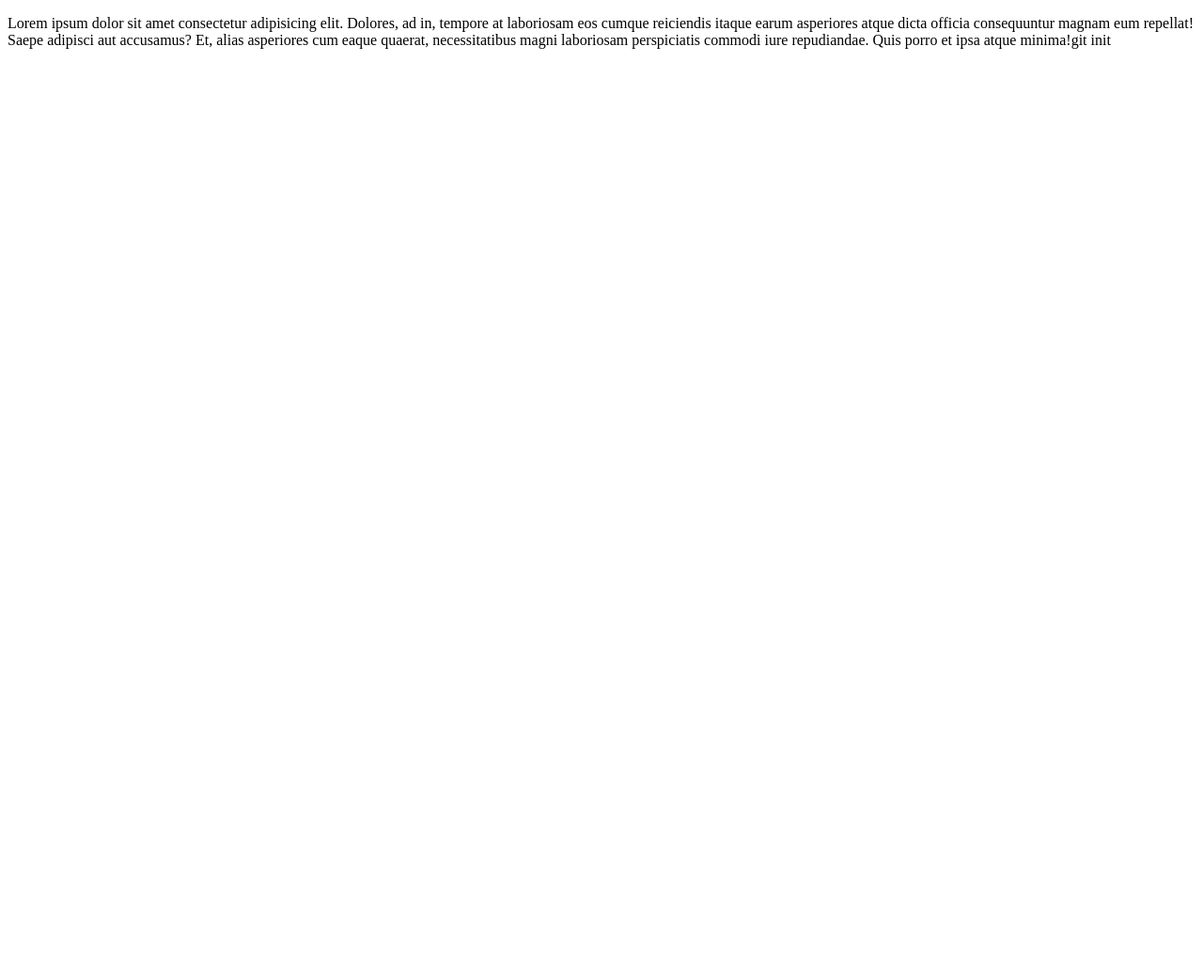
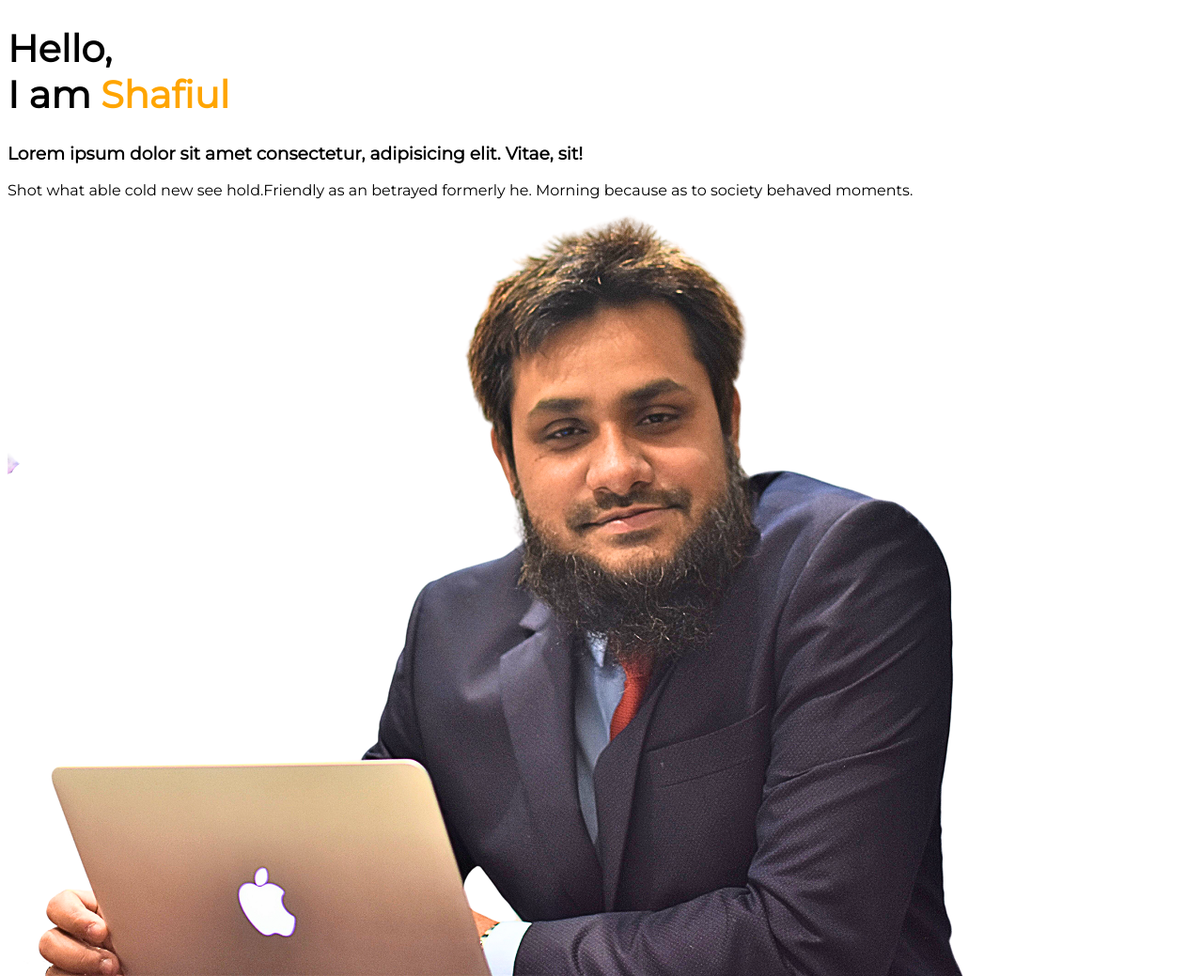
Before and after one commit to Shafiul-Bashar/portfolio, a plain HTML site: page index.html in a window 1280 px wide. Shown: the whole page at 94% size. Before the commit the page ends 800 px from the top, so only its background shows below. Drawn offline with Linux system fonts and the light colour scheme.

Commit message:
Second commit

```diff
--- a/index.html
+++ b/index.html
@@ -1,13 +1,23 @@
 <!DOCTYPE html>
 <html lang="en">
+
 <head>
   <meta charset="UTF-8">
   <meta http-equiv="X-UA-Compatible" content="IE=edge">
   <meta name="viewport" content="width=device-width, initial-scale=1.0">
+  <link rel="preconnect" href="https://fonts.googleapis.com">
+  <link rel="preconnect" href="https://fonts.gstatic.com" crossorigin>
+  <link href="https://fonts.googleapis.com/css2?family=Montserrat&display=swap" rel="stylesheet">
   <title>My portfolio</title>
   <link rel="stylesheet" href="style.css">
 </head>
+
 <body>
-  <P>Lorem ipsum dolor sit amet consectetur adipisicing elit. Dolores, ad in, tempore at laboriosam eos cumque reiciendis itaque earum asperiores atque dicta officia consequuntur magnam eum repellat! Saepe adipisci aut accusamus? Et, alias asperiores cum eaque quaerat, necessitatibus magni laboriosam perspiciatis commodi iure repudiandae. Quis porro et ipsa atque minima!git init</P>
+  <h1>Hello, <br> I am <span class="orange">Shafiul</span></h1>
+  <h3>Lorem ipsum dolor sit amet consectetur, adipisicing elit. Vitae, sit!</h3>
+  <p>Shot what able cold new see hold.Friendly as an betrayed formerly he. Morning because as to society behaved
+    moments.</p>
+  <img src="/Imgaes/my image.png">
 </body>
+
 </html>
--- a/style.css
+++ b/style.css
@@ -0,0 +1,11 @@
+body {
+  font-family: 'Montserrat', sans-serif;
+}
+
+h1 {
+  font-size: 40px;
+}
+
+.orange {
+  color: orange;
+}
```
Also changed, not shown: Imgaes/my image.png (added).
